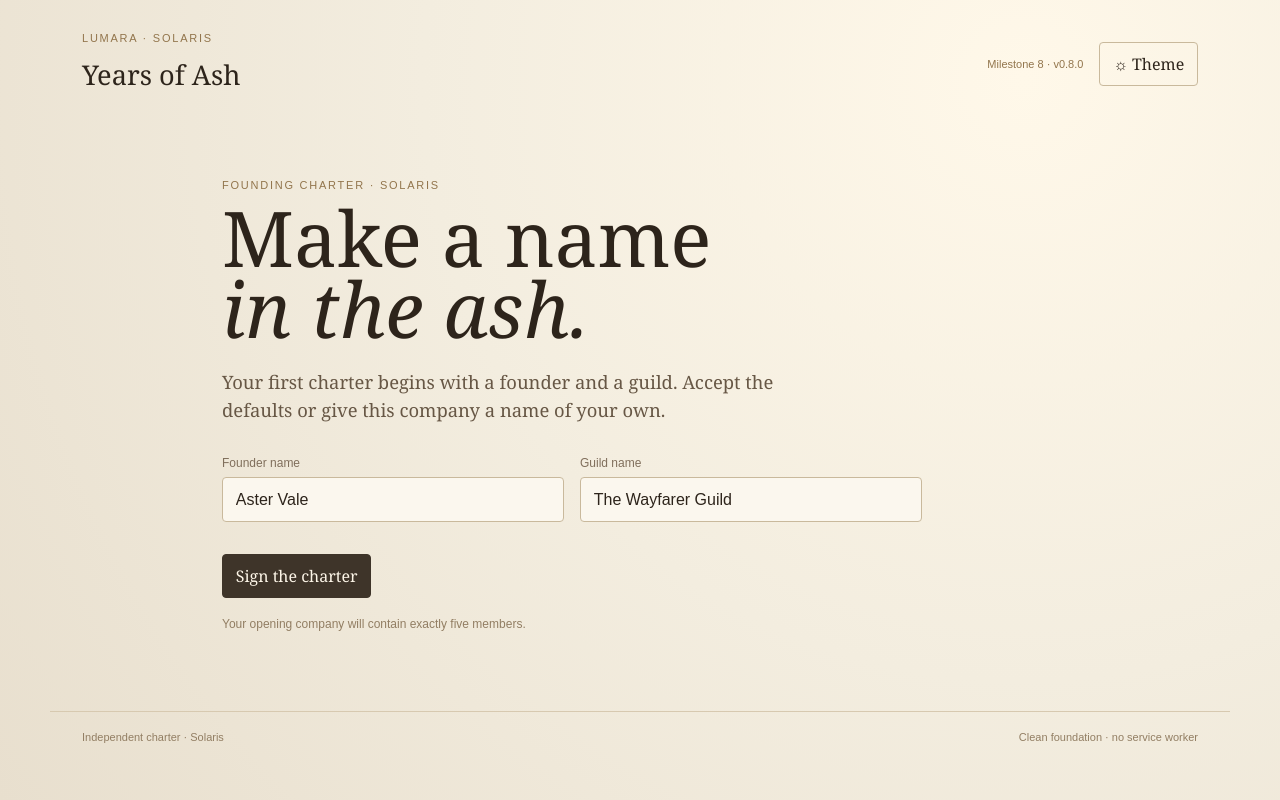
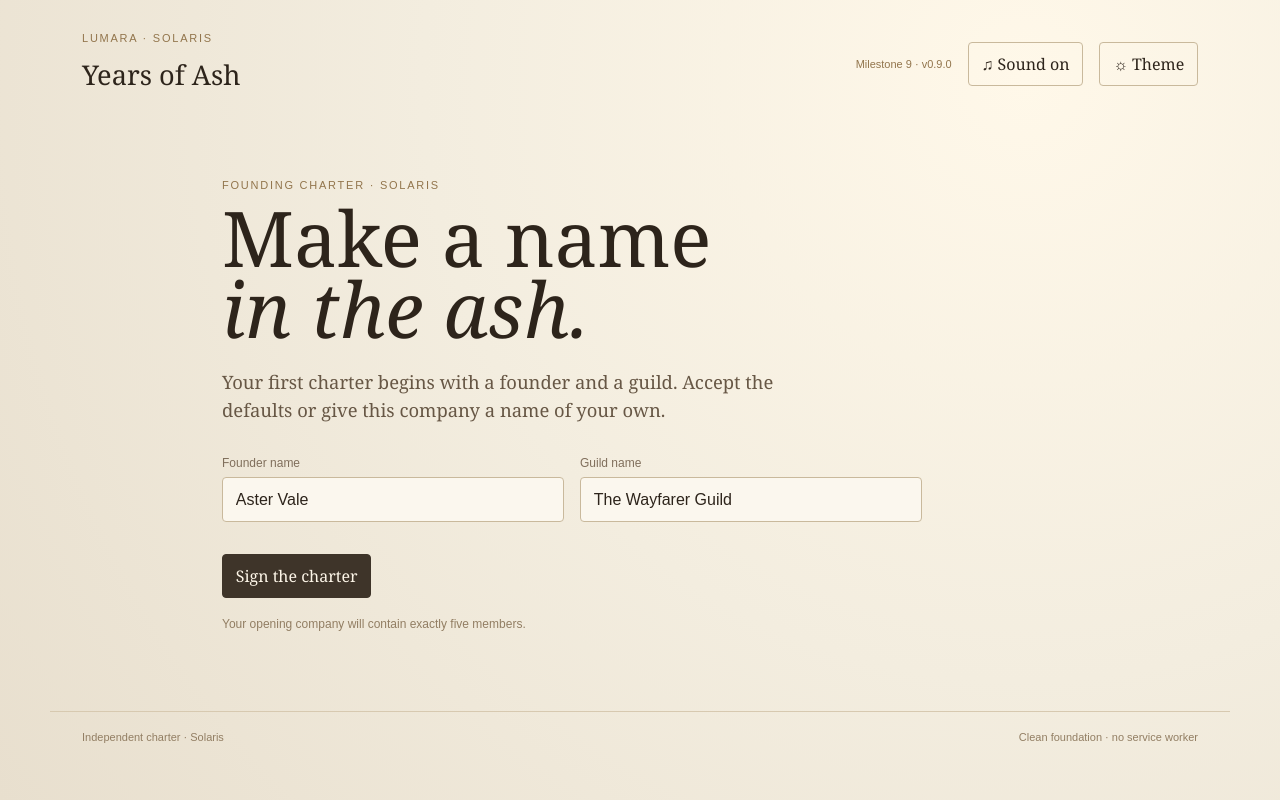
Before and after one commit to wraithwalker2-stack/years-of-ash, a plain HTML site: page index.html in a window 1280 px wide. Drawn offline with Linux system fonts and the light colour scheme.

Commit message:
Publish Years of Ash milestone 9

```diff
--- a/index.html
+++ b/index.html
@@ -1,3 +1,3 @@
-<script type="module" crossorigin src="./assets/index-CnIdTvnM.js"></script>
+<script type="module" crossorigin src="./assets/index-BBygHT-p.js"></script>
 <link rel="stylesheet" crossorigin href="./assets/index-YFq1sf8y.css">
 <div id="root"></div>
```
